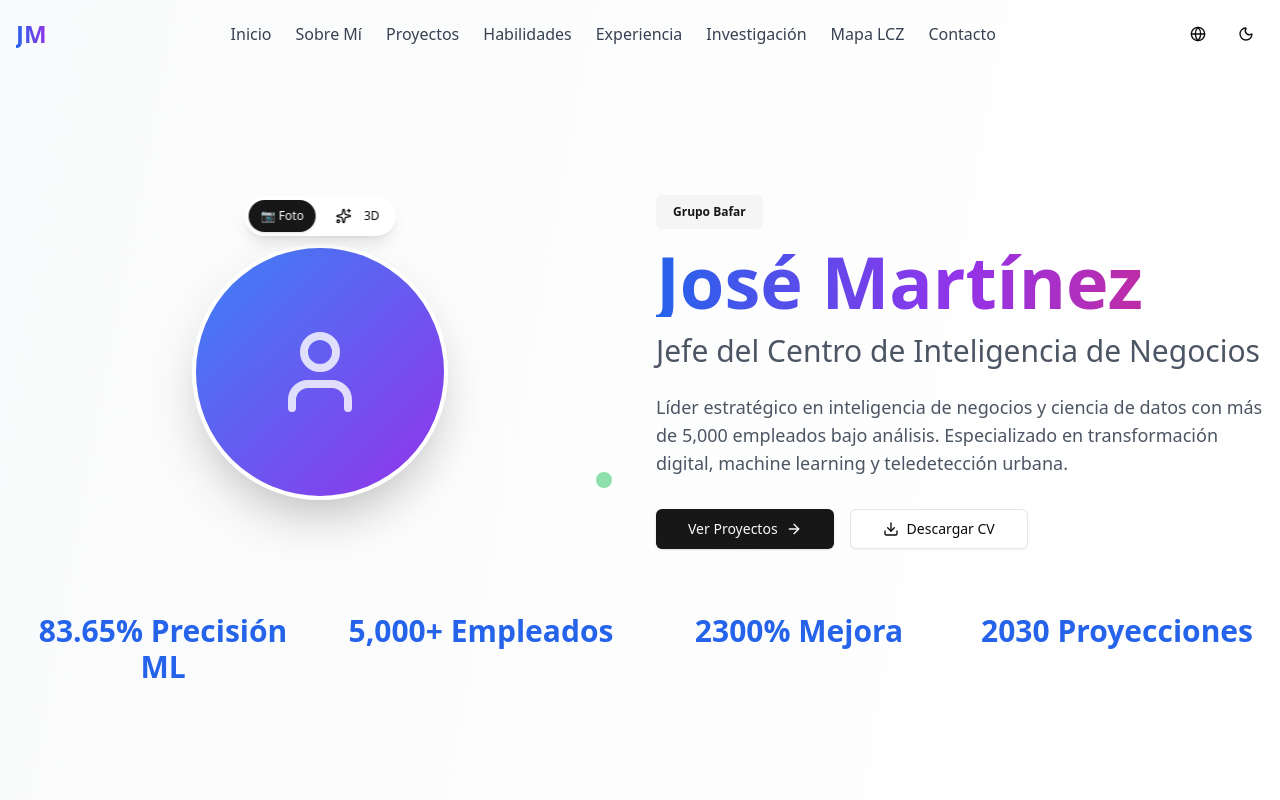
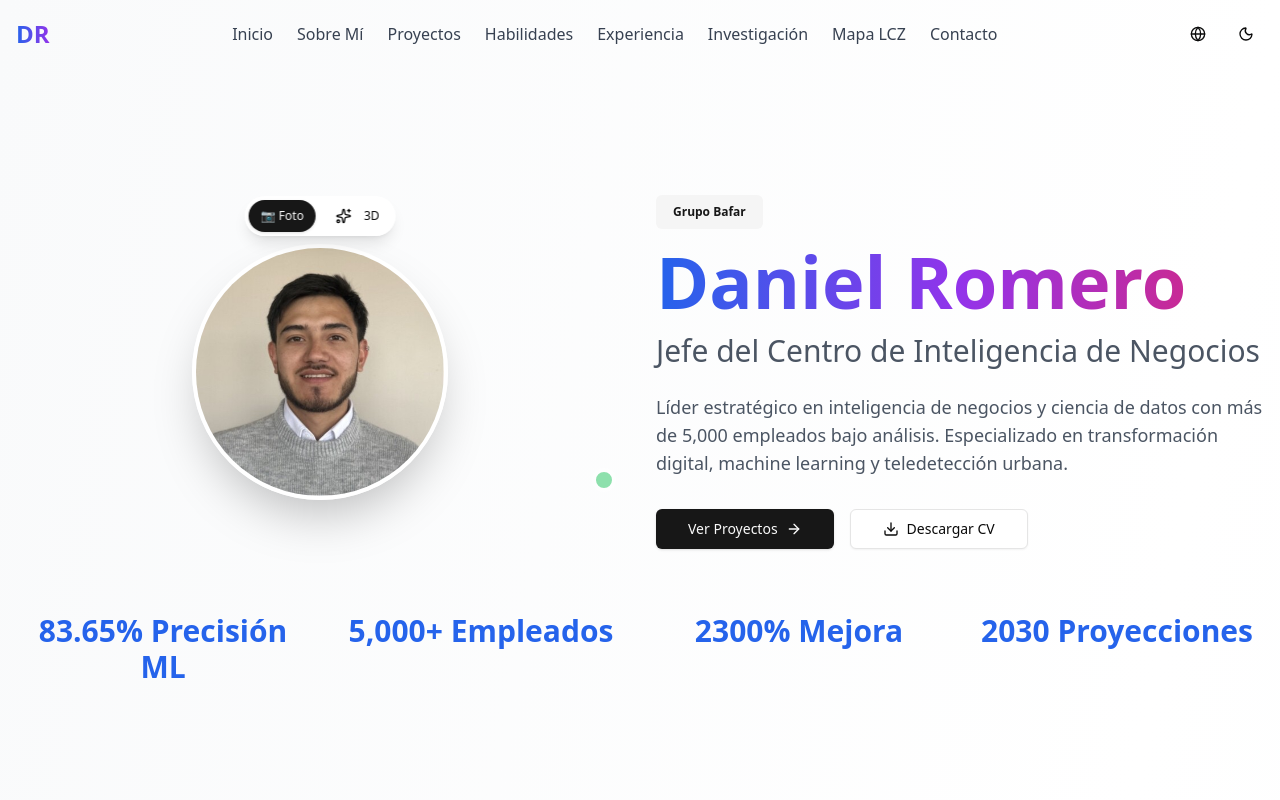
Before and after one commit to Daniel9romero/Portafolio, a React (Vite) app: page / in a window 1280 px wide. Shown: the top 800 px of the page. Built offline with nearby package versions, Linux system fonts and the light colour scheme.

Commit message:
Corregir visualización de foto de perfil y actualizar nombre a Daniel Romero

```diff
--- a/src/App.tsx
+++ b/src/App.tsx
@@ -38,7 +38,7 @@ function App() {
   const [mobileMenuOpen, setMobileMenuOpen] = useState(false);
   const [activeFilter, setActiveFilter] = useState('all');
   const [scrolled, setScrolled] = useState(false);
-  const [profileImage, setProfileImage] = useState('');
+  const [profileImage, setProfileImage] = useState('/profile-photo.jpg');
   const [avatarMode, setAvatarMode] = useState<'photo' | '3d'>('photo');
 
   useEffect(() => {
@@ -164,7 +164,7 @@ function App() {
               animate={{ opacity: 1, x: 0 }}
               className="text-2xl font-bold bg-gradient-to-r from-blue-600 to-purple-600 bg-clip-text text-transparent"
             >
-              JM
+              DR
             </motion.div>
 
             {/* Desktop Menu */}
@@ -699,7 +699,7 @@ function App() {
       <footer className="py-8 px-4 border-t">
         <div className="container mx-auto text-center">
           <p className="text-gray-600 dark:text-gray-400">
-            © 2024 José Martínez. All rights reserved.
+            © 2024 Daniel Romero. All rights reserved.
           </p>
         </div>
       </footer>
--- a/src/locales/en.json
+++ b/src/locales/en.json
@@ -10,7 +10,7 @@
     "contact": "Contact"
   },
   "hero": {
-    "title": "José Martínez",
+    "title": "Daniel Romero",
     "subtitle": "Head of Business Intelligence Center",
     "company": "Grupo Bafar",
     "description": "Strategic leader in business intelligence and data science overseeing analytics for 5,000+ employees. Specialized in digital transformation, machine learning, and urban remote sensing.",
--- a/src/locales/es.json
+++ b/src/locales/es.json
@@ -10,7 +10,7 @@
     "contact": "Contacto"
   },
   "hero": {
-    "title": "José Martínez",
+    "title": "Daniel Romero",
     "subtitle": "Jefe del Centro de Inteligencia de Negocios",
     "company": "Grupo Bafar",
     "description": "Líder estratégico en inteligencia de negocios y ciencia de datos con más de 5,000 empleados bajo análisis. Especializado en transformación digital, machine learning y teledetección urbana.",
--- a/src/locales/pt.json
+++ b/src/locales/pt.json
@@ -10,7 +10,7 @@
     "contact": "Contato"
   },
   "hero": {
-    "title": "José Martínez",
+    "title": "Daniel Romero",
     "subtitle": "Chefe do Centro de Inteligência de Negócios",
     "company": "Grupo Bafar",
     "description": "Líder estratégico em inteligência de negócios e ciência de dados supervisionando análises para mais de 5.000 funcionários. Especializado em transformação digital, machine learning e sensoriamento remoto urbano.",
```
